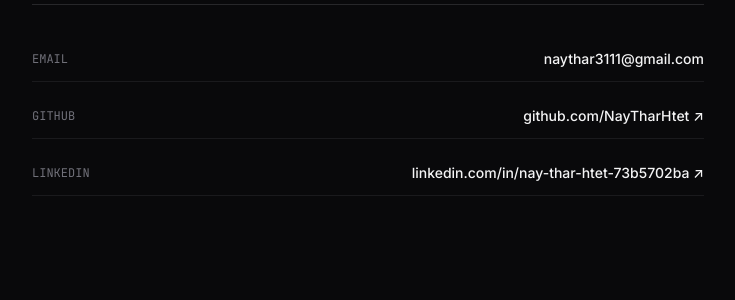
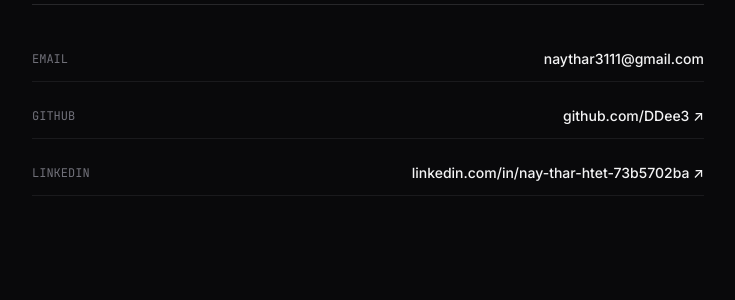
Before and after one commit to DDee3/nay-thar-portfolio, a Flask app: page /contact in a window 1280 px wide. Shown: the part 329-629 px from the top of the page, without its empty margins (192-927 px from the left). Run offline with Flask 3, Linux system fonts and the light colour scheme; some libraries are stand-ins or nearby versions.

Commit message:
fixing github link

```diff
--- a/app.py
+++ b/app.py
@@ -6,7 +6,7 @@ PROFILE = {
     "education": "Bachelor of Information Technology (James Cook University Singapore)",
     "pitch": "I build Python backends, multi-model AI pipelines, and practical web tools that solve real operational problems.",
     "email": "naythar3111@gmail.com",
-    "github": "https://github.com/NayTharHtet",
+    "github": "https://github.com/DDee3",
     "linkedin": "https://www.linkedin.com/in/nay-thar-htet-73b5702ba/",
     "site_url": "https://naytharhtet-portfolio.fly.dev",
     "about_sentences": [
--- a/templates/contact.html
+++ b/templates/contact.html
@@ -28,7 +28,7 @@
     <div class="flex items-center justify-between py-3 border-b border-zinc-200/60 dark:border-zinc-800/60">
       <span class="text-xs font-mono uppercase text-zinc-500">GitHub</span>
       <a href="{{ profile.github }}" target="_blank" rel="noopener noreferrer" class="text-sm font-medium text-zinc-900 dark:text-zinc-100 hover:text-emerald-500 transition-colors">
-        github.com/NayTharHtet ↗
+        github.com/DDee3 ↗
       </a>
     </div>
     <div class="flex items-center justify-between py-3 border-b border-zinc-200/60 dark:border-zinc-800/60">
--- a/templates/index.html
+++ b/templates/index.html
@@ -124,7 +124,7 @@
     <a href="{{ profile.github }}" target="_blank" rel="noopener noreferrer"
        class="p-4 rounded-lg border border-zinc-200 dark:border-zinc-800 bg-white dark:bg-zinc-900/40 hover:border-emerald-500/60 dark:hover:border-emerald-500/60 transition-colors">
       <span class="block text-xs font-mono uppercase text-zinc-500">GitHub</span>
-      <span class="mt-1 block text-sm font-medium text-zinc-900 dark:text-zinc-100">github.com/NayTharHtet</span>
+      <span class="mt-1 block text-sm font-medium text-zinc-900 dark:text-zinc-100">github.com/DDee3</span>
     </a>
     <a href="{{ profile.linkedin }}" target="_blank" rel="noopener noreferrer"
        class="p-4 rounded-lg border border-zinc-200 dark:border-zinc-800 bg-white dark:bg-zinc-900/40 hover:border-emerald-500/60 dark:hover:border-emerald-500/60 transition-colors">
```
